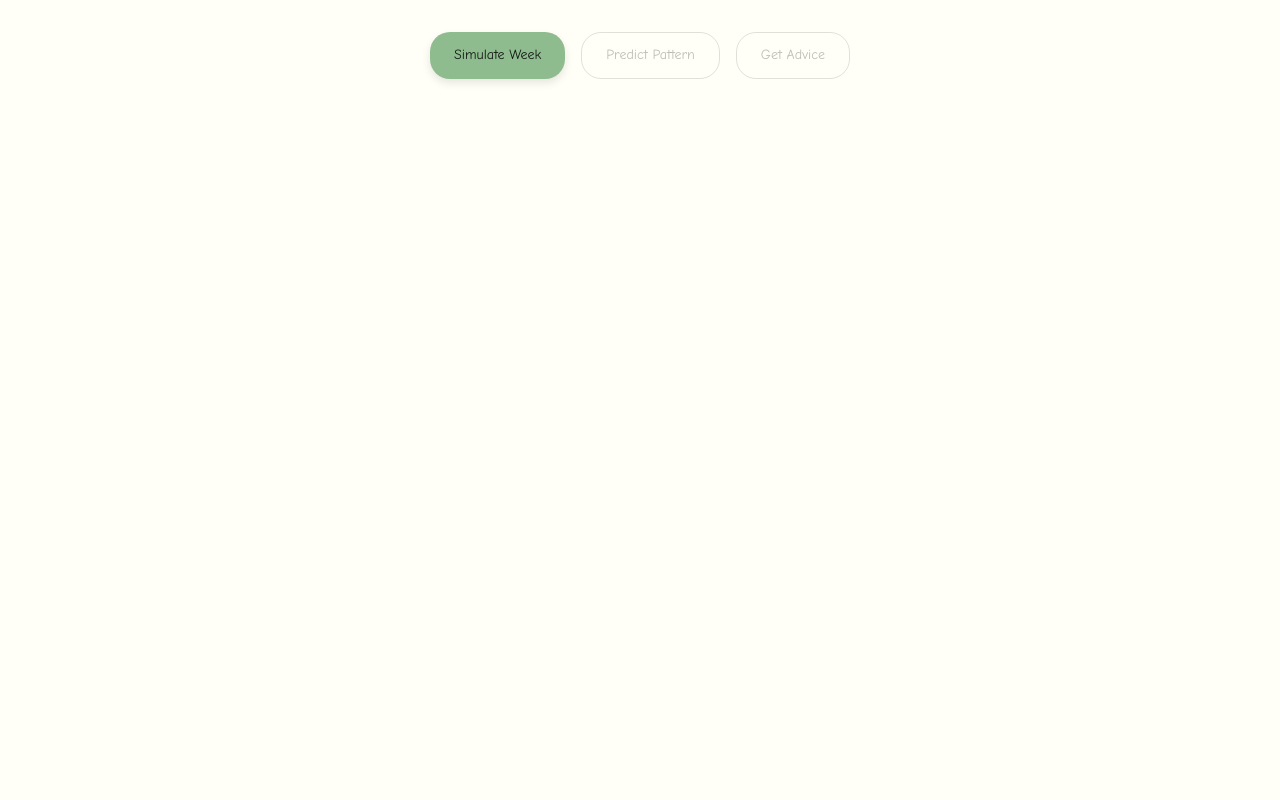
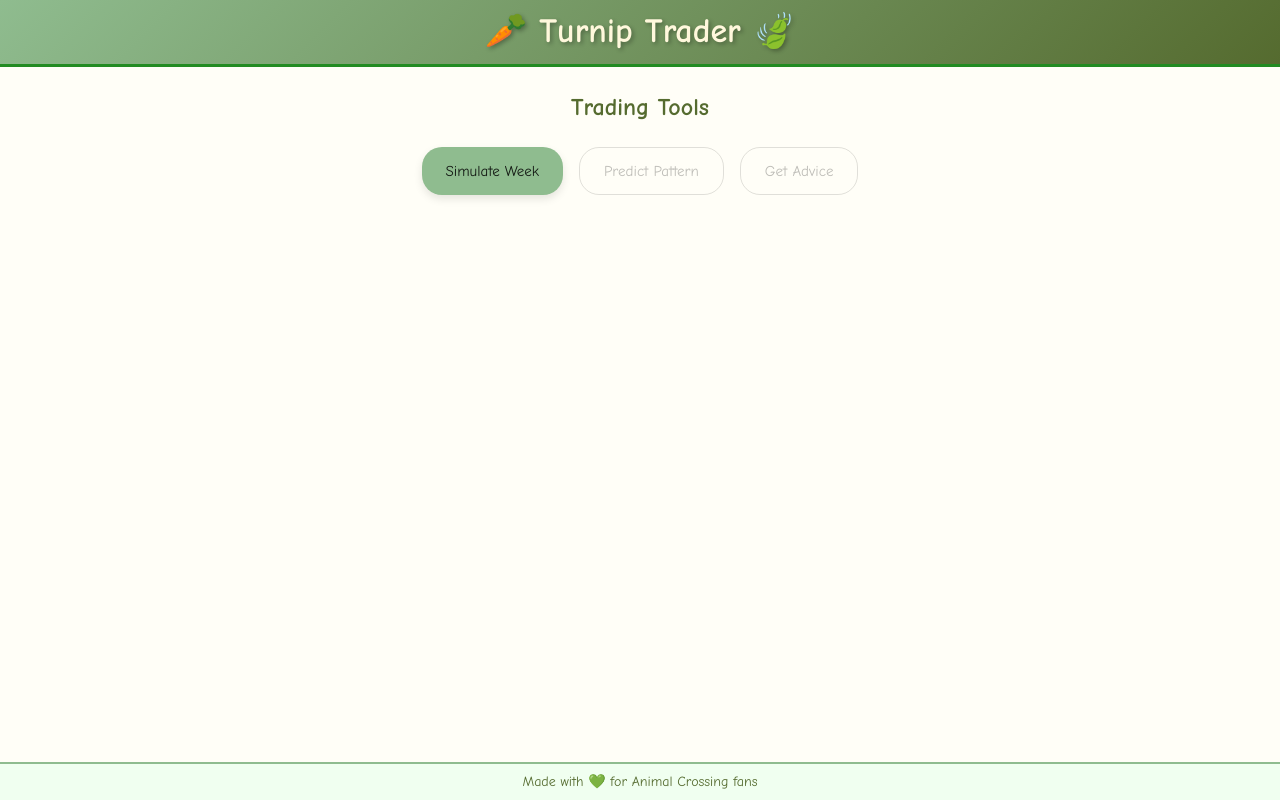
Before and after one commit to tiffanyluu/turnip-trader, a React (Vite) app in the folder frontend/: page / in a window 1280 px wide. Built offline with nearby package versions, Linux system fonts and the light colour scheme.

Commit message:
created layout

```diff
--- a/frontend/src/App.tsx
+++ b/frontend/src/App.tsx
@@ -1,6 +1,9 @@
 import { useState } from 'react';
-import { Box, Container, Button, Alert } from '@mui/material';
+import { Button, Alert } from '@mui/material';
 import { simulateWeek, predictPattern, getAdvice } from './services/api';
+import AppLayout from './components/layout/AppLayout';
+import ControlsSection from './components/layout/ControlsSection';
+import DataSection from './components/layout/DataSection';
 import IsabelleTextBox from './components/shared/IsabelleTextBox';
 import TurnipCard from './components/shared/TurnipCard';
 import PatternChart from './components/shared/PatternChart';
@@ -23,8 +26,8 @@ function App() {
   const handleSimulate = async () => {
     try {
       setLoading(true);
+      setError('');
       setAdvice('');
-      setError('');
       const result = await simulateWeek();
       setData(result);
     } catch (err) {
@@ -39,8 +42,8 @@ function App() {
 
     try {
       setLoading(true);
+      setError('');
       setAdvice('');
-      setError('');
       const prediction = await predictPattern(data.prices);
       console.log('Prediction:', prediction);
     } catch (err) {
@@ -55,41 +58,57 @@ function App() {
 
     try {
       setLoading(true);
+      setError('');
       setAdvice('Loading...');
-      setError('');
       const result = await getAdvice(data.prices, data.pattern);
       setAdvice(result.advice);
     } catch (err) {
       setError(err instanceof Error ? err.message : 'Something went wrong');
-      setAdvice('')
+      setAdvice('');
     } finally {
       setLoading(false);
     }
   };
 
   return (
-    <Container maxWidth="md" sx={{ py: 4 }}>
+    <AppLayout>
       {error && (
-        <Alert severity="error" sx={{ mb: 2 }}>
+        <Alert severity="error" sx={{ width: '100%', maxWidth: '600px' }}>
           {error}
         </Alert>
       )}
 
-      <Box sx={{ display: 'flex', justifyContent: 'center', gap: 2, mb: 3 }}>
-        <Button variant="contained" onClick={handleSimulate} disabled={loading}>
+      <ControlsSection>
+        <Button
+          variant="contained"
+          onClick={handleSimulate}
+          disabled={loading}
+          size="large"
+        >
           {loading ? 'Simulating...' : 'Simulate Week'}
         </Button>
-        <Button variant="outlined" onClick={handlePredict} disabled={!data || loading}>
+        <Button
+          variant="outlined"
+          onClick={handlePredict}
+          disabled={!data || loading}
+          size="large"
+        >
           Predict Pattern
         </Button>
-        <Button variant="outlined" onClick={handleGetAdvice} disabled={!data || loading}>
+        <Button
+          variant="outlined"
+          onClick={handleGetAdvice}
+          disabled={!data || loading}
+          size="large"
+        >
           Get Advice
         </Button>
-      </Box>
+      </ControlsSection>
 
       {data && (
+        <DataSection
+          cards={
             <>
-          <Box sx={{ display: 'grid', gridTemplateColumns: '1fr 1fr', gap: 2, my: 3 }}>
               <TurnipCard
                 title="Current Pattern"
                 pattern={data.pattern}
@@ -99,25 +118,25 @@ function App() {
                 price={data.buyPrice}
                 icon="💰"
               />
-          </Box>
-
+            </>
+          }
+          chart={
             <PatternChart
               prices={data.prices}
               buyPrice={data.buyPrice}
               pattern={data.pattern}
             />
-        </>
+          }
+        />
       )}
 
       {(advice || (loading && advice === 'Loading...')) && (
-        <Box sx={{ mt: 6 }}> {/* More space if needed */}
         <IsabelleTextBox
           message={advice || 'Loading...'}
           isLoading={loading && advice === 'Loading...'}
         />
-        </Box>
       )}
-    </Container>
+    </AppLayout>
   );
 }
 
--- /dev/null
+++ b/frontend/src/components/layout/AppLayout.tsx
@@ -0,0 +1,76 @@
+import React from 'react';
+import { Box, Container, Typography, AppBar, Toolbar } from '@mui/material';
+
+interface AppLayoutProps {
+  children: React.ReactNode;
+}
+
+const AppLayout: React.FC<AppLayoutProps> = ({ children }) => {
+  return (
+    <Box
+      sx={{
+        display: 'flex',
+        flexDirection: 'column',
+        minHeight: '100vh',
+        backgroundColor: 'background.default',
+      }}
+    >
+      <AppBar
+        position="static"
+        elevation={0}
+        sx={{
+          background: 'linear-gradient(135deg, #8FBC8F 0%, #556B2F 100%)',
+          borderBottom: '3px solid #228B22',
+        }}
+      >
+        <Toolbar sx={{ justifyContent: 'center', py: 1 }}>
+          <Typography
+            variant="h4"
+            sx={{
+              fontFamily: '"Comic Neue", "Nunito", sans-serif',
+              fontWeight: 800,
+              color: '#FFF8DC',
+              textShadow: '2px 2px 4px rgba(0,0,0,0.3)',
+              display: 'flex',
+              alignItems: 'center',
+              gap: 1,
+            }}
+          >
+            🥕 Turnip Trader 🍃
+          </Typography>
+        </Toolbar>
+      </AppBar>
+
+      <Container maxWidth="md" sx={{ py: 3, flexGrow: 1 }}>
+        <Box
+          sx={{
+            display: 'flex',
+            flexDirection: 'column',
+            gap: 3,
+            alignItems: 'center',
+            width: '100%',
+          }}
+        >
+          {children}
+        </Box>
+      </Container>
+
+      <Box
+        component="footer"
+        sx={{
+          py: 1,
+          textAlign: 'center',
+          backgroundColor: 'primary.light',
+          borderTop: '2px solid',
+          borderColor: 'primary.main',
+        }}
+      >
+        <Typography variant="body2" sx={{ color: 'primary.dark', fontWeight: 500 }}>
+          Made with 💚 for Animal Crossing fans
+        </Typography>
+      </Box>
+    </Box>
+  );
+};
+
+export default AppLayout;
--- /dev/null
+++ b/frontend/src/components/layout/ControlsSection.tsx
@@ -0,0 +1,33 @@
+import React from 'react';
+import { Box, Typography } from '@mui/material';
+
+interface ControlsSectionProps {
+  children: React.ReactNode;
+}
+
+const ControlsSection: React.FC<ControlsSectionProps> = ({ children }) => {
+  return (
+    <Box sx={{ textAlign: 'center' }}>
+      <Typography
+        variant="h5"
+        sx={{
+          mb: 3,
+          color: 'primary.dark',
+          fontWeight: 600,
+        }}
+      >
+        Trading Tools
+      </Typography>
+      <Box sx={{
+        display: 'flex',
+        flexWrap: 'wrap',
+        justifyContent: 'center',
+        gap: 2,
+      }}>
+        {children}
+      </Box>
+    </Box>
+  );
+};
+
+export default ControlsSection;
--- /dev/null
+++ b/frontend/src/components/layout/DataSection.tsx
@@ -0,0 +1,47 @@
+import React from 'react';
+import { Box } from '@mui/material';
+
+interface DataSectionProps {
+  cards?: React.ReactNode;
+  chart?: React.ReactNode;
+}
+
+const DataSection: React.FC<DataSectionProps> = ({ cards, chart }) => {
+  return (
+    <Box sx={{
+      width: '100%',
+      maxWidth: '600px',
+      display: 'flex',
+      flexDirection: 'column',
+      alignItems: 'center',
+      gap: 3
+    }}>
+      {cards && (
+        <Box sx={{
+          display: 'flex',
+          flexDirection: { xs: 'column', sm: 'row' },
+          gap: 2,
+          width: '100%',
+          justifyContent: 'center'
+        }}>
+          {cards}
+        </Box>
+      )}
+
+      {chart && (
+        <Box sx={{
+          backgroundColor: 'background.paper',
+          borderRadius: 3,
+          p: 2,
+          border: '2px solid',
+          borderColor: 'primary.light',
+          width: '100%',
+        }}>
+          {chart}
+        </Box>
+      )}
+    </Box>
+  );
+};
+
+export default DataSection;
```
Lines whose indentation alone changed are shown as unchanged.
